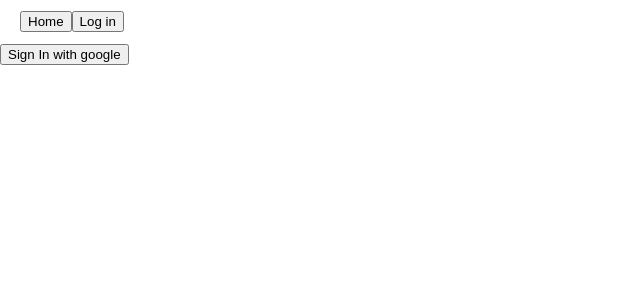
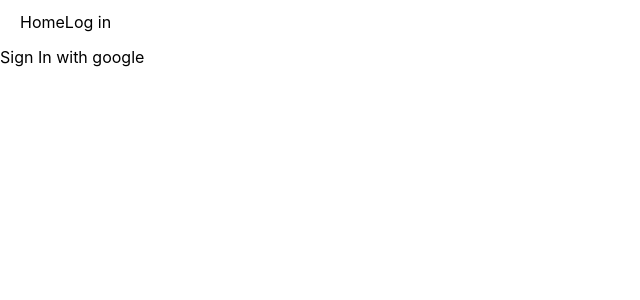
Before and after one commit to AdhurimGervalla/moneypot, a Next.js app: page /login in a window 1280 px wide. Shown: the top 300 px of the page, without its empty margins (0-640 px from the left). Built offline with nearby package versions, Linux system fonts and the light colour scheme; no server answers.

Commit message:
install tailwind

```diff
--- a/components/MoneyPot/MoneyPot.tsx
+++ b/components/MoneyPot/MoneyPot.tsx
@@ -27,7 +27,9 @@
         <main>
             <h1>{pot.name}</h1>
             <div>
-                <h4>Einkommen</h4>
+                <h1 className="text-3xl font-bold underline">
+                    Hello world!
+                </h1>
                 {incomes &&
                     incomes.map(income => <IncomeItem key={income.id} incomeItem={income} />)}
             </div>
--- a/package.json
+++ b/package.json
@@ -17,7 +17,10 @@
   "devDependencies": {
     "@types/node": "18.8.5",
     "@types/react": "18.0.21",
+    "autoprefixer": "^10.4.12",
     "eslint": "8.25.0",
-    "eslint-config-next": "12.3.1"
+    "eslint-config-next": "12.3.1",
+    "postcss": "^8.4.18",
+    "tailwindcss": "^3.1.8"
   }
 }
--- /dev/null
+++ b/postcss.config.js
@@ -0,0 +1,6 @@
+module.exports = {
+  plugins: {
+    tailwindcss: {},
+    autoprefixer: {},
+  },
+}
--- a/styles/globals.css
+++ b/styles/globals.css
@@ -1,3 +1,7 @@
+@tailwind base;
+@tailwind components;
+@tailwind utilities;
+
 html,
 body {
   padding: 0;
--- /dev/null
+++ b/tailwind.config.js
@@ -0,0 +1,10 @@
+/** @type {import('tailwindcss').Config} */
+module.exports = {
+  content: [
+    "./pages/**/*.{js,ts,jsx,tsx}",
+    "./components/**/*.{js,ts,jsx,tsx}",
+  ],  theme: {
+    extend: {},
+  },
+  plugins: [],
+}
```
Also changed, not shown: 1 other file (tests, documents, lock files or other folders).
